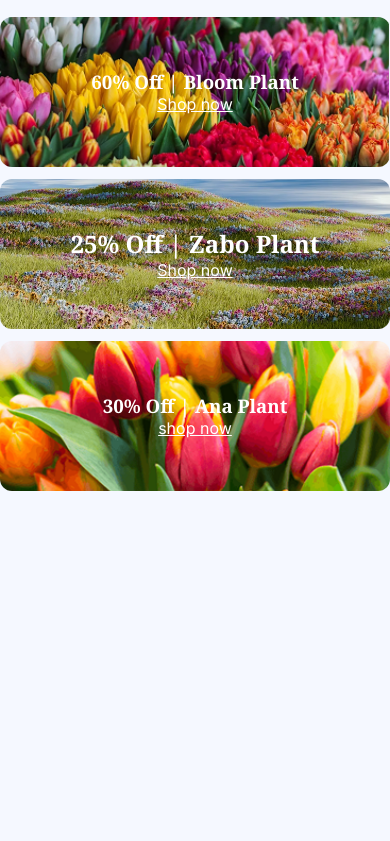
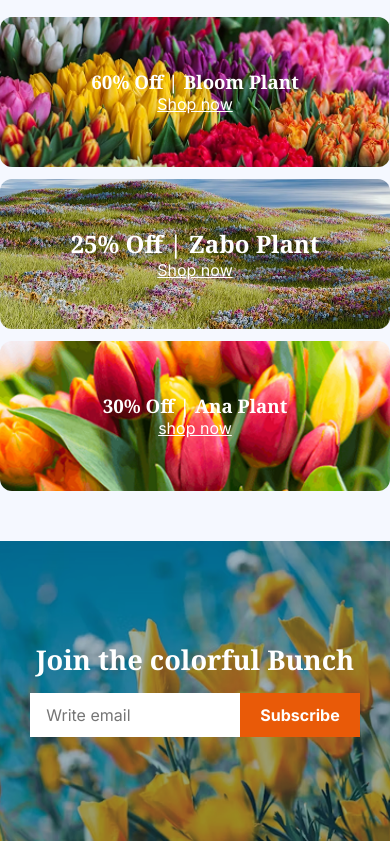
Before and after one commit to Hasib473/Flower-shop, a plain HTML site: page index.html in a window 390 px wide. Shown: the part 3889-4730 px from the top of the page. Before the commit the page ends 4380 px from the top, so only its background shows below. Drawn offline with Linux system fonts and the light colour scheme.

Commit message:
adding here join section

```diff
--- a/index.html
+++ b/index.html
@@ -148,22 +148,34 @@
                         <a href="">Shop now</a>
                     </div>
                 </div>
-                  <div class="promo-item large" id="img3">
+                <div class="promo-item large" id="img3">
                     <div class="promo-text">
                         <h2 class="noto-serif">25% Off | Zabo Plant</h2>
-                      <a href="">Shop now</a>
+                        <a href="">Shop now</a>
                     </div>
                 </div>
                 <div class="promo-item small" id="img2">
                     <div class="promo-text">
                         <h3 class="noto-serif">30% Off | Ana Plant</h3>
-                   <a href="">shop now</a>
+                        <a href="">shop now</a>
                     </div>
                 </div>
 
             </div>
 
         </div>
+
+
+        <div class="bunch">
+            <div class="subscribe-content">
+                <h2 class="noto-serif">Join the colorful Bunch</h2>
+                <form class="subscribe-form">
+                    <input class="inter" type="email" placeholder="Write email" required />
+                    <button class="inter" type="submit">Subscribe</button>
+                </form>
+            </div>
+        </div>
+        </div>
     </main>
 
 </body>
--- a/style/style.css
+++ b/style/style.css
@@ -8,6 +8,7 @@
 .noto-serif {
   font-family: "Noto Serif", serif;
 }
+
 .inter {
   font-family: "Inter", sans-serif;
 }
@@ -54,10 +55,12 @@ body {
   color: black;
   font-weight: 700;
 }
+
 #Cart {
   color: black;
   font-weight: 400;
 }
+
 .navname {
   color: #8987A1;
   font-weight: 400;
@@ -82,9 +85,11 @@ body {
   font-size: 4rem;
   font-weight: 700;
 }
+
 .hero-title span {
   color: #E95A08;
 }
+
 .hero-description {
   font-size: 1.4rem;
   color: rgba(0, 0, 0, 0.5);
@@ -94,6 +99,7 @@ body {
 .hero-img {
   flex: 1 1 400px;
 }
+
 .hero-img img {
   max-width: 100%;
   height: auto;
@@ -107,13 +113,16 @@ body {
   text-align: center;
 
 }
+
 .plant-title {
   font-size: 3.2rem;
   font-weight: 700;
 }
+
 .plant-title span {
   color: #E95A08;
 }
+
 .plant-describtion {
   font-size: 1.3rem;
   color: rgba(0, 0, 0, 0.5);
@@ -123,7 +132,7 @@ body {
 
 .plant-card {
   display: grid;
-    grid-template-columns: repeat(4,1fr);
+  grid-template-columns: repeat(4, 1fr);
   gap: 20px;
 }
 
@@ -146,11 +155,13 @@ body {
   font-weight: 500;
   margin-bottom: 10px;
 }
+
 .product-price {
   font-size: 1.2rem;
   font-weight: 700;
   margin-bottom: 10px;
 }
+
 .btn {
   width: 100%;
   background-color: #E95A08;
@@ -160,6 +171,7 @@ body {
   font-weight: 600;
   cursor: pointer;
 }
+
 .flower-lover {
   display: flex;
   justify-content: space-between;
@@ -216,32 +228,36 @@ body {
 }
 
 /* letes deal */
-.letest-deal{
+.letest-deal {
   width: 90%;
   /* border:2px solid tomato; */
   max-width: 1200;
   margin: 0 auto;
 }
-.deal-title{
+
+.deal-title {
   text-align: center;
   font-size: 3rem;
   font-weight: 700;
 
 }
-.deal-title span{
+
+.deal-title span {
   color: #E95A08;
 }
-.deal-describtion{
+
+.deal-describtion {
   text-align: center;
   font-size: 1.2rem;
   font-weight: 400;
   color: rgba(0, 0, 0, 0.5);
 }
+
 .promo-grid {
   width: 100%;
   margin: 0 auto;
   display: grid;
-  grid-template-columns: repeat(3,1fr);
+  grid-template-columns: repeat(3, 1fr);
   grid-template-rows: repeat(2, 150px);
   margin-top: 20px;
   gap: 12px;
@@ -278,7 +294,8 @@ body {
   text-align: center;
 }
 
-.promo-text h3, .promo-text h2 {
+.promo-text h3,
+.promo-text h2 {
   margin: 0;
 }
 
@@ -287,14 +304,65 @@ body {
   color: white;
 }
 
-#img1{
+#img1 {
   background-image: url("../assets/deal-bloom.png");
 }
-#img2{
+
+#img2 {
   background-image: url("../assets/deal-ana.png");
 }
-#img3{
+
+#img3 {
   background-image: url("../assets/deal-zabo.png");
+}
+
+
+.bunch {
+  background-image: url("../assets/news-letter-bg.png");
+  width: 100%;
+  height: 500px;
+  background-size: cover;
+  background-position: center;
+  padding: 200px 20px;
+  text-align: center;
+  color: white;
+  margin-top: 50px;
+}
+
+subscribe-content {
+  max-width: 700px;
+  margin: 0 auto;
+}
+
+.subscribe-content h2 {
+  font-size: 3rem;
+  font-weight: 700;
+  margin-bottom: 20px;
+}
+
+.subscribe-form {
+  display: flex;
+  justify-content: center;
+  align-items: center;
+  max-width: 100%;
+}
+
+.subscribe-form input {
+  padding: 12px 16px;
+  font-size: 1rem;
+  border: none;
+  width: 60%;
+  min-width: 200px;
+}
+
+.subscribe-form button {
+  padding: 12px 20px;
+  font-size: 1rem;
+  background-color: #E95A08;
+  color: white;
+  border: none;
+  cursor: pointer;
+  font-weight: 700;
 }
 
 /* Responsive for Mobile Devices */
@@ -315,16 +383,17 @@ body {
   }
 
   /* hero section */
-  .hero{
+  .hero {
     flex-direction: column-reverse;
   }
 
   /* plant section */
   .plant-card {
     /* border: 2px solid tomato; */
-  grid-template-columns: repeat(2,1fr);
+    grid-template-columns: repeat(2, 1fr);
     width: 100%;
   }
+
   /* flower loved */
   .flower-lover {
     /* border:2px solid tomato; */
@@ -373,12 +442,13 @@ body {
     margin-bottom: 10px;
   }
 
-  html, body {
+  html,
+  body {
     overflow-x: hidden;
   }
 
   /* desl section for mobile screen */
-.letest-deal{
+  .letest-deal {
     width: 100%;
     margin: 0 auto;
   }
@@ -388,7 +458,7 @@ body {
     width: 100%;
     margin: 0 auto;
     display: grid;
-  grid-template-columns: repeat(1,1fr);
+    grid-template-columns: repeat(1, 1fr);
     grid-template-rows: repeat(1, 150px);
     margin-top: 20px;
     gap: 12px;
@@ -407,6 +477,35 @@ body {
     height: 150px;
   }
 
+  /* form  */
+
+.bunch {
+  background-image: url("../assets/news-letter-bg.png");
+  width: 100%;
+  height: 300px;
+  background-size: cover;
+  background-position: center;
+  padding: 100px 20px;
+  text-align: center;
+  color: white;
+  margin-top: 50px;
+}
+
+subscribe-content {
+  max-width: 700px;
+  margin: 0 auto;
+}
+
+.subscribe-content h2 {
+  font-size: 1.7rem;
+  font-weight: 700;
+  margin-bottom: 15px;
+}
+
+
+
+
+
 
 
 
```
Lines whose indentation alone changed are shown as unchanged.
